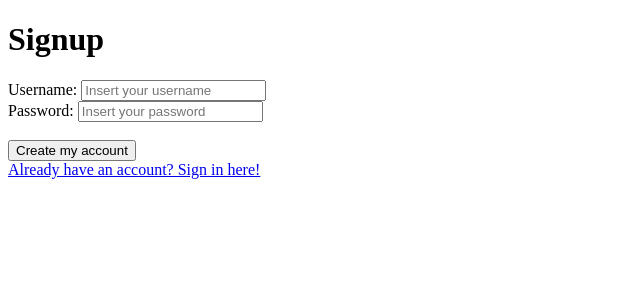
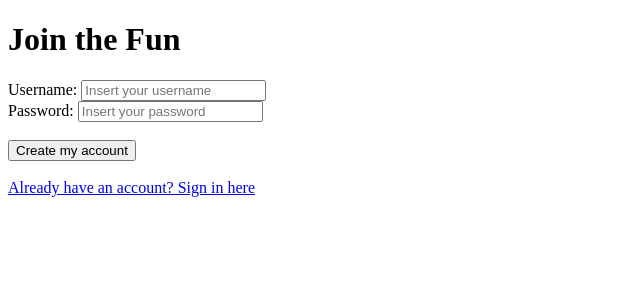
Before and after one commit to jnmasterjn/IB-Bio-Quiz-App, a React (Vite) app in the folder client/react-frontend/: page /signup in a window 1280 px wide. Shown: the top 300 px of the page, without its empty margins (0-640 px from the left). Built offline with nearby package versions, Linux system fonts and the light colour scheme.

Commit message:
text checking

```diff
--- a/client/react-frontend/src/assets/pages/Signin.jsx
+++ b/client/react-frontend/src/assets/pages/Signin.jsx
@@ -30,7 +30,7 @@ function Signin() {
 
     return (
         <>
-            <h1>Login</h1>
+            <h1>Welcome back, Please Login</h1>
             <div>
                 <form onSubmit={handleLogin}>
                     <label> Username: </label>
@@ -38,6 +38,7 @@ function Signin() {
                     <br/>
                     <label> Password: </label>
                     <input type="password" placeholder="Insert your password" name="password"></input>
+                    <br/>
                     <br/>
                     <button type="submit">Login</button>
                     <br/>
@@ -47,6 +48,7 @@ function Signin() {
                 {Error && <p style={{color:'red'}}> Login failed. Please try again. </p>}
 
                 {/* if the user want to make a new acc redirect them to the signup page */}
+                <br/>
                 <Link to='../Signup'>Not a member yet? Join now for free!</Link>
 
             </div>
--- a/client/react-frontend/src/assets/pages/Signup.jsx
+++ b/client/react-frontend/src/assets/pages/Signup.jsx
@@ -26,7 +26,7 @@ function Signup() {
 
     return (
         <>
-            <h1>Signup</h1>
+            <h1>Join the Fun</h1>
             <div>
                 <form onSubmit={handleSignup}>
                     <label> Username: </label>
@@ -43,7 +43,8 @@ function Signup() {
                 {/* check the value of Error, if it's true generate the <p> */}
                 {Error && <p style={{color:'red'}}> Error. Account already exsist. </p>}
 
-                <Link to='../Signin'>Already have an account? Sign in here!</Link>
+                <br/>
+                <Link to='../Signin'>Already have an account? Sign in here</Link>
 
             </div>
         </>
```
